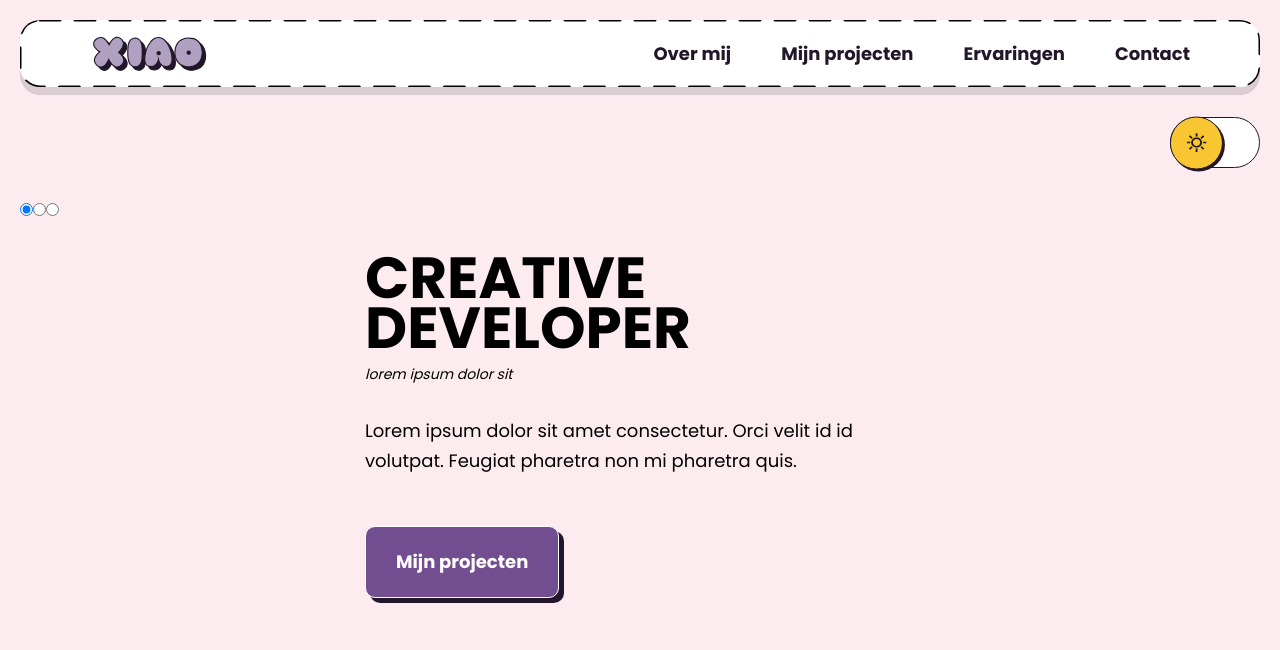
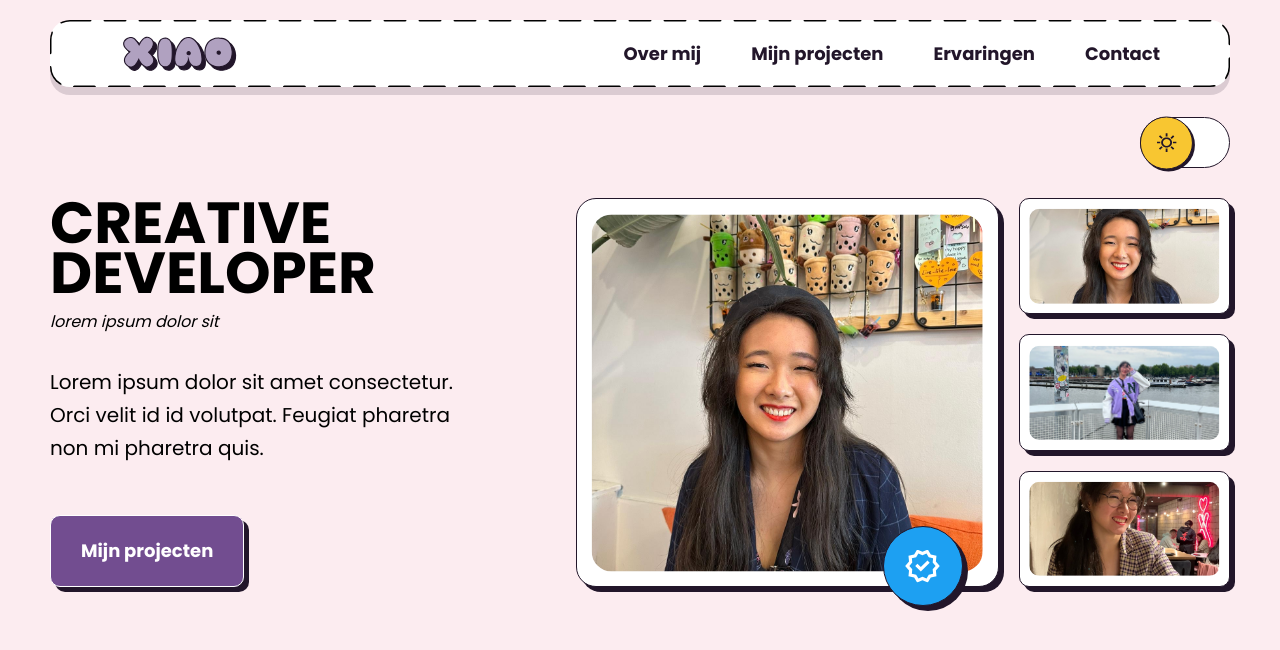
Before and after one commit to xiaonanpols21/Portfolio, a Next.js app: page / in a window 1280 px wide. Shown: the top 650 px of the page. Built offline with nearby package versions, Linux system fonts and the light colour scheme.

Commit message:
gallery click done

```diff
--- a/src/components/darkMode/darkMode.module.scss
+++ b/src/components/darkMode/darkMode.module.scss
@@ -69,3 +69,9 @@
         }
     }
 }
+
+@media (min-width: 992px) {
+    .label {
+        grid-column-start: 2;
+    }
+}
--- a/src/components/global/header/header.module.scss
+++ b/src/components/global/header/header.module.scss
@@ -89,9 +89,6 @@
     }
 }
 
-
-
-
 .openMenu {
     @include flex(column, 0px);
     display: none;
@@ -122,9 +119,10 @@
 @media (min-width: 992px) {
     .section {
         header {
-            max-width: 81.25rem; // 1300px
-            margin: auto;
+            @include max1300;
             padding: 1rem 4.375rem; // 70px
+            left: 3.125rem; // 50px
+            right: 3.125rem; // 50px
 
             > img {
                 width: 7.5rem; // 120px
--- a/src/components/global/scollGallery/index.js
+++ b/src/components/global/scollGallery/index.js
@@ -28,7 +28,7 @@ export default function ScrollGallery({ data }) {
                             alt={item.alt}
                         />
 
-                        {item.verified && <div className={styles.verified}></div>}
+                        {item.verified && <div className="verified"></div>}
                     </li>
                 ))}
             </ul>
--- a/src/components/global/scollGallery/scrollGallery.module.scss
+++ b/src/components/global/scollGallery/scrollGallery.module.scss
@@ -55,28 +55,6 @@
     }
 }
 
-.verified {
-    position: absolute;
-    right: 1.25rem;
-    bottom: -1.25rem;
-    width: 3.75rem; // 60px
-    aspect-ratio: 1/1;
-    background-color: $blue;
-    border-radius: 3.125rem; // 50px
-    box-shadow: $box-shadow-5;
-
-    &::before {
-        content: "";
-        position: absolute;
-        top: 50%;
-        left: 50%;
-        transform: translate(-50%, -50%);
-        width: 26px;
-        height: 25px;
-        background-image: url("../../../../public/img/icons/verified.svg");
-    }
-}
-
 @keyframes animate-in-x {
 	0% { opacity: 0.5; transform: translateX(1%) scale(0.8); }
 	100% { opacity: 1; transform: translateX(0) scale(1); }
--- a/src/components/hero/hero.module.scss
+++ b/src/components/hero/hero.module.scss
@@ -1,7 +1,7 @@
 @import "../../styles/variables.scss";
 
 .section {
-    @include flex(column, 30px);
+    @include flex(column, 1.875rem); // 30px
     margin-top: 4.188rem + 1.875rem; // 67px 30px
     padding: 1.25rem;
 
@@ -35,7 +35,7 @@
 
 @media (min-width: 576px) {
     .headerContent {
-        max-width: 550px;
+        max-width: 34.375rem; // 550px
         margin: auto;
 
        button {
@@ -43,3 +43,37 @@
        }
     }
 }
+
+@media (min-width: 992px) {
+    .section {
+        @include gridClmn(1fr 1.5fr, 1.875rem 5.625rem); // 90px
+        @include max1300;
+        margin-top: 6.063rem;
+        padding: 1.25rem 3.125rem;
+    }
+
+    .headerContent {
+        grid-column-start: 1;
+        grid-row-start: 2;
+
+        p {
+            &:first-of-type {
+                @include f16;
+            }
+
+            &:last-of-type {
+                @include f20;
+            }
+        }
+    }
+}
+
+@media (min-width: 1300px) {
+    .headerContent {
+        h1 {
+            font-size: 5.625rem; // 90px
+            line-height: 5rem; // 80px
+        }
+    }
+
+}
--- a/src/components/heroGallery/heroGallery.module.scss
+++ b/src/components/heroGallery/heroGallery.module.scss
@@ -1,7 +1,121 @@
+@import "../../styles/variables.scss";
 
+.section {
+    @include gridClmn(2fr 1fr, 1.25rem);
+
+    &:has(input[value="img-2"]:checked) {
+        .imgBig::before {
+            background-image: url("../../../public/img/h-2.jpg");
+        }
+    }
+
+    &:has(input[value="img-3"]:checked) {
+        .imgBig::before {
+            background-image: url("../../../public/img/h-3.jpeg");
+        }
+    }
+}
+
+.imgBig {
+    position: relative;
+    width: 100%; // 480px
+    height: 100%; // 440px
+    background-color: $white;
+    border-radius: 1.25rem;
+    box-shadow: $box-shadow-5;
+    border: 1px solid $black;
+
+    &::before {
+        content: "";
+        position: absolute;
+        top: 50%;
+        left: 50%;
+        transform: translate(-50%, -50%);
+        width: calc(100% - 1.875rem);
+        height: calc(100% - 1.875rem);
+        background-image: url("../../../public/img/h-1.jpg");
+        border-radius: 1.25rem;
+        background-size: cover;
+        background-position: center;
+    }
+}
+
+.fieldset {
+    display: grid;
+    grid-template-rows: 1fr 1fr 1fr;
+    gap: 1.25rem;
+
+    label {
+        display: flex;
+
+        &:nth-of-type(2) {
+            span::before {
+                background-image: url("../../../public/img/h-2.jpg");
+            }
+        }
+
+        &:nth-of-type(3) {
+            span::before {
+                background-image: url("../../../public/img/h-3.jpeg");
+            }
+        }
+
+        input {
+            position: absolute;
+            opacity: 0;
+        }
+
+        span {
+            position: relative;
+            width: 100%; // 148px
+            height: 100%; // 130px
+            background-color: $white;
+            border-radius: 0.625rem; // 10px
+            box-shadow: $box-shadow-5;
+            border: 1px solid $black;
+
+            &::before {
+                content: "";
+                position: absolute;
+                top: 50%;
+                left: 50%;
+                transform: translate(-50%, -50%);
+                width: calc(100% - 1.25rem);
+                height: calc(100% - 1.25rem);
+                background-image: url("../../../public/img/h-1.jpg");
+                border-radius: 0.625rem; // 10px
+                background-size: cover;
+                background-position: center;
+            }
+
+            input {
+                opacity: 0;
+            }
+        }
+    }
+}
 
 @media (max-width: 992px) {
     .section {
         display: none;
     }
 }
+
+@media (min-width: 992px) {
+    .imgBig {
+        .verified {
+            right: 2.188rem; // 35px
+            width: 5rem; // 80px
+            aspect-ratio: 1/1;
+
+            &::before {
+                width: 2.25rem;
+                height: 2.188rem;
+            }
+        }
+    }
+
+    .section {
+        grid-column-start: 2;
+    }
+}
--- a/src/components/heroGallery/index.js
+++ b/src/components/heroGallery/index.js
@@ -4,10 +4,12 @@ export default function HeroGallery() {
     return (
         <section className={styles.section}>
             <h2 className="visually-hidden">Desktop gallerij</h2>
-            <div className={styles.imgBig}></div>
+            <div className={styles.imgBig}>
+                <div className={`verified ${styles.verified}`}></div>
+            </div>
 
-            <fieldset>
-                <legend className="visually-hidden">Gallery knoppen</legend>
+            <fieldset className={styles.fieldset}>
+                <legend className="visually-hidden">Gallerij knoppen</legend>
                 <label>
                     <input type="radio" name="header-gallery" value="img-1" defaultChecked={true} />
                     <span></span>
--- a/src/styles/index.scss
+++ b/src/styles/index.scss
@@ -21,6 +21,32 @@ body {
 	width: 1px;
 }
 
+.verified {
+    position: absolute;
+    right: 1.25rem;
+    bottom: -1.25rem;
+    width: 3.75rem; // 60px
+    aspect-ratio: 1/1;
+    background-color: $blue;
+    border-radius: 3.125rem; // 50px
+	border: 1px solid $black;
+    box-shadow: $box-shadow-5;
+
+    &::before {
+        content: "";
+        position: absolute;
+        top: 50%;
+        left: 50%;
+        transform: translate(-50%, -50%);
+        width: 1.625rem; // 26px
+        height: 1.563rem; // 25px
+        background-image: url("../../public/img/icons/verified.svg");
+		background-repeat: no-repeat;
+		background-position: center;
+		background-size: contain
+    }
+}
+
 p {
 	@include f16;
 }
--- a/src/styles/variables.scss
+++ b/src/styles/variables.scss
@@ -13,6 +13,7 @@ $box-shadow-5: 5px 5px 0px 0px $black;
 
 // Font
 $font-stack: "Poppins", sans-serif;
+
 @mixin f14 {
     font-size: 0.875rem; // 14px
     line-height: 1.438rem; // 23px
@@ -28,6 +29,11 @@ $font-stack: "Poppins", sans-serif;
     line-height: 1.875rem; // 30px
 }
 
+@mixin f20 {
+    font-size: 1.25rem; // 20px
+    line-height: 2.063rem; // 33px
+}
+
 @mixin f24 {
     font-size: 1.5rem; // 24px
     line-height: 2.5rem; // 40px
@@ -38,7 +44,7 @@ $font-stack: "Poppins", sans-serif;
     line-height: 4.313rem; // 69px
 }
 
-// Fex
+// Flex
 @mixin flex($direction, $gap) {
     display: flex;
     flex-direction: $direction;
@@ -51,6 +57,14 @@ $font-stack: "Poppins", sans-serif;
     align-items: $align;
 }
 
+// Grid
+@mixin gridClmn($clmns, $gap) {
+    display: grid;
+    grid-template-columns: $clmns;
+    gap: $gap;
+}
+
+// Btns
 @mixin btn1 {
     @include f18;
     font-family: $font-stack;
@@ -62,3 +76,9 @@ $font-stack: "Poppins", sans-serif;
     border-radius: 0.625rem; // 10px
     box-shadow: $box-shadow-5;
 }
+
+// Width
+@mixin max1300 {
+    max-width: 81.25rem;
+    margin: auto;
+}
```
